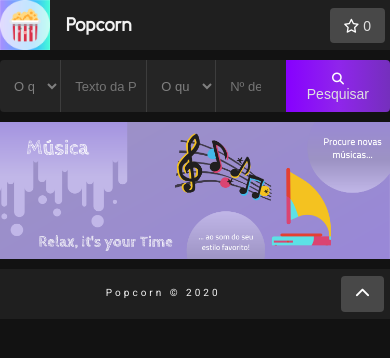
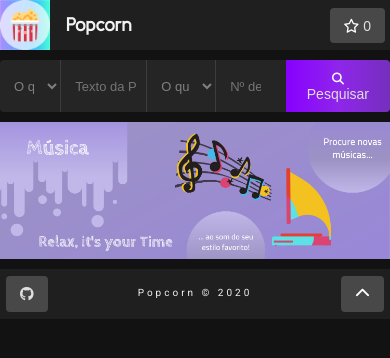
Before and after one commit to luispereira1999/popcorn, a plain HTML site: page App/index.html in a window 390 px wide. Drawn offline with nearby package versions, Linux system fonts and the light colour scheme; some packages are replaced by stand-ins of ours; a script that the page names is missing.

Commit message:
Botão de ir para o GitHub (novo)

```diff
--- a/App/index.html
+++ b/App/index.html
@@ -97,7 +97,9 @@
 
       <!-- RODAPÉ -->
       <footer class="footer">
-         <div class="footer-first"></div>
+         <div class="footer-first">
+            <a href="https://github.com/luispereira1999/popcorn" target="_blank"><button class="btn btn-github"><i class="fab fa-github"></i></button></a>
+         </div>
          <div class="footer-second">
             <p>Popcorn © 2020</p>
          </div>
--- a/App/js/main.js
+++ b/App/js/main.js
@@ -9,7 +9,6 @@
 let numberOfResultsToSearch = 0;
 
 let favorites = [];
-
 let sidebarOpened = false;
 
 
--- a/app/css/main.css
+++ b/app/css/main.css
@@ -409,6 +409,18 @@
    background-color: #313131;
 }
 
+.btn-github {
+   float: left;
+   border-radius: 4px;
+   margin-left: 6px;
+   position: relative;
+   transform: translateY(7px);
+}
+
+.btn-github:hover {
+   background-color: #313131;
+}
+
 
 /**** ÍCONES ****/
 
@@ -510,13 +522,4 @@
       flex-wrap: wrap;
       justify-content: center;
    }
-   .footer-first {
-      display: none;
-   }
-   .footer-second {
-      float: left;
-      margin-left: 12px;
-      text-align: start;
-      width: 100%;
-   }
 }
```
